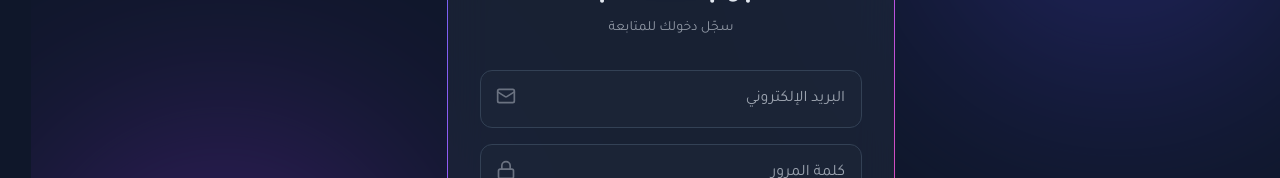
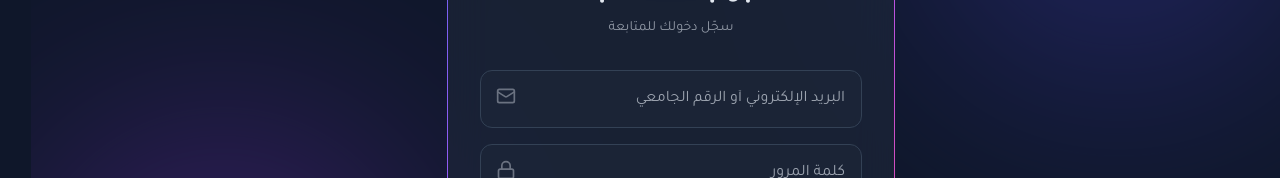
Before and after one commit to bdalhadymhmd712-debug/university-app, a React (Create React App) app in the folder frontend/: page /login in a window 1280 px wide. Shown: the part 298-476 px from the top of the page. Built offline with nearby package versions, Linux system fonts and the light colour scheme; no server answers.

Commit message:
Allow login with email or university ID

```diff
--- a/frontend/src/pages/Login.jsx
+++ b/frontend/src/pages/Login.jsx
@@ -48,8 +48,8 @@ export default function Login() {
         <div className="relative mb-4">
           <Mail className="absolute top-4 left-4 opacity-40" size={20} />
           <input
-            type="email"
-            placeholder="البريد الإلكتروني"
+            type="text"
+            placeholder="البريد الإلكتروني أو الرقم الجامعي"
             value={email}
             onChange={(e) => setEmail(e.target.value)}
             required
```
Also changed, not shown: 1 other file (tests, documents, lock files or other folders).
